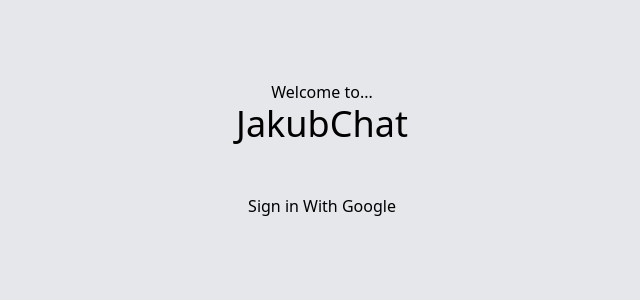
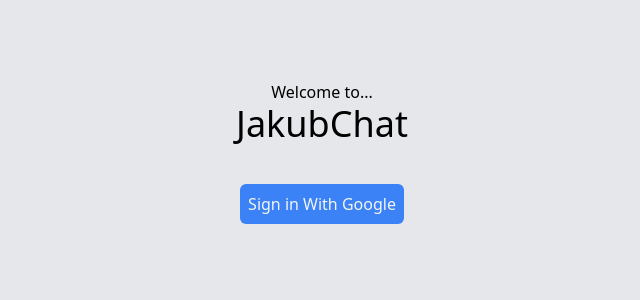
Before and after one commit to pecet3/amber-chat, a React (Vite) app: page / in a window 1280 px wide. Shown: the top 300 px of the page, without its empty margins (318-958 px from the left). Built offline with nearby package versions, Linux system fonts and the light colour scheme; what prettier-plugin-tailwindcss would draw is missing.

Commit message:
edited button

```diff
--- a/src/components/Auth.tsx
+++ b/src/components/Auth.tsx
@@ -20,10 +20,7 @@ export const Auth: React.FC<IAuth> = ({ setAuthTrue }) => {
     <div className="my-20">
       <p>Welcome to...</p>
       <h1 className="mb-10 text-4xl">JakubChat</h1>
-      <button
-        onClick={() => signGoogleHandle()}
-        className="rounded-md border-2 p-2"
-      >
+      <button onClick={() => signGoogleHandle()} className="submitButton">
         Sign in With Google
       </button>
     </div>
```
